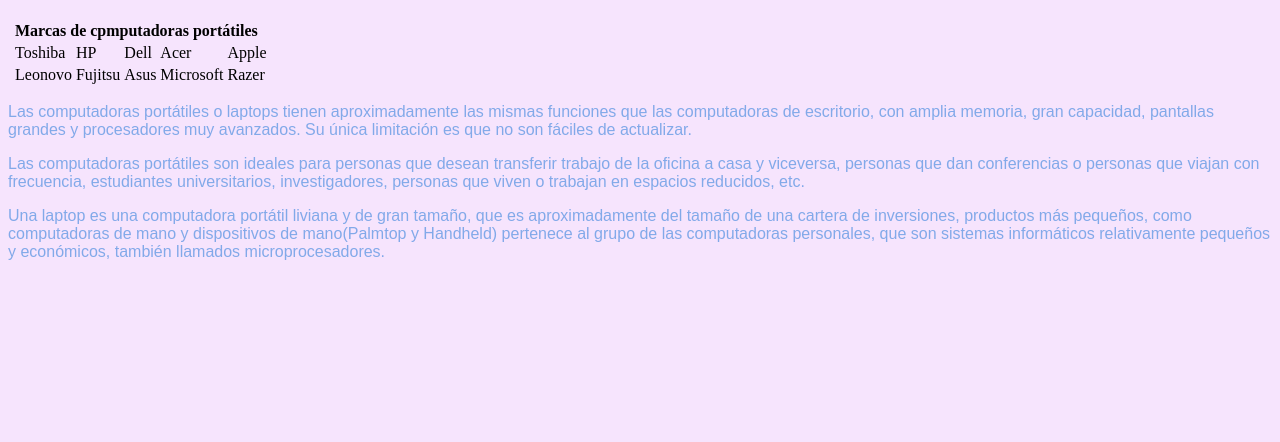
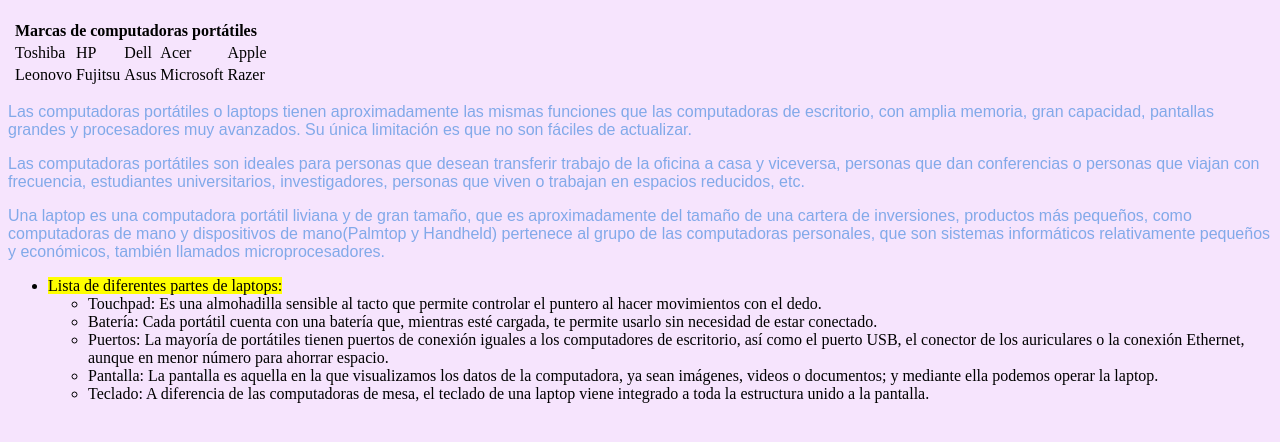
Before and after one commit to Jime-lobeth/Dada-y-Jime, a plain HTML site: page Página en Pareja/informacion.html in a window 1280 px wide. Shown: the part 132-574 px from the top of the page. Drawn offline with Linux system fonts and the light colour scheme.

Commit message:
termine la pagina información

```diff
--- a/Página en Pareja/informacion.html
+++ b/Página en Pareja/informacion.html
@@ -25,7 +25,7 @@
 	<table>
 		<tr>
 			<td></td>
-			<td colspan="5"><b>Marcas de cpmputadoras portátiles</b></td>
+			<td colspan="5"><b>Marcas de computadoras portátiles</b></td>
 		</tr>
 		<tr>
 			<td></td>
@@ -54,5 +54,14 @@
 
 	<p>Una laptop es una computadora portátil liviana y de gran tamaño, que es aproximadamente del tamaño de una cartera de inversiones, productos más pequeños, como computadoras de mano y dispositivos de mano(Palmtop y Handheld) pertenece al grupo de las computadoras personales, que son sistemas informáticos relativamente pequeños y económicos, también llamados microprocesadores.</p>
 
+	<ul>
+			<li> <mark>Lista de diferentes partes de laptops: </mark>
+								<ul>
+									<li>Touchpad: Es una almohadilla sensible al tacto que permite controlar el puntero al hacer movimientos con el dedo.</li>
+									<li>Batería: Cada portátil cuenta con una batería que, mientras esté cargada,  te permite usarlo sin necesidad de estar conectado.</li>
+									<li>Puertos: La mayoría de portátiles tienen puertos de conexión iguales a los computadores de escritorio, así como el  puerto USB, el conector de los auriculares o la conexión Ethernet, aunque en menor número para ahorrar espacio.</li>
+									 <li>Pantalla: La pantalla es aquella en la que visualizamos los datos de la computadora, ya sean imágenes, videos o documentos; y mediante ella podemos operar la laptop.</li>
+									<li>Teclado: A diferencia de las computadoras de mesa, el teclado de una laptop viene integrado a toda la estructura unido a la pantalla.</li>
+								</ul>
 </body>
 </html>
```
